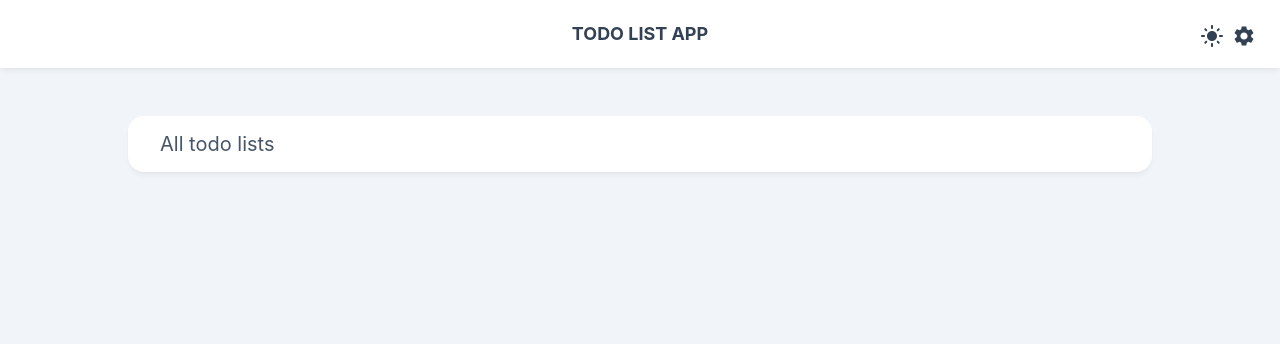
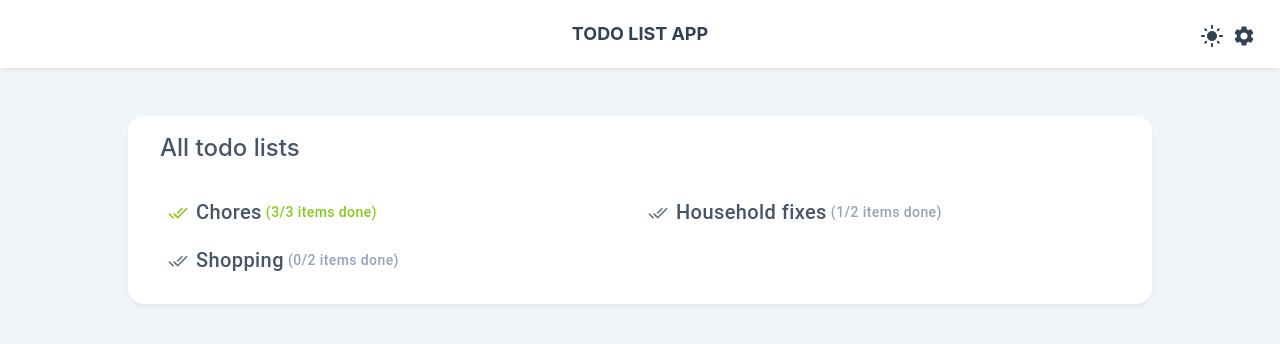
Before and after one commit to kutzborski-dev/todo-list, a React (Create React App) app: page / in a window 1280 px wide. Shown: the top 344 px of the page. Built offline with nearby package versions, Linux system fonts and the light colour scheme.

Commit message:
(#2) Finish Index page (homepage) basic design

```diff
--- a/src/pages/Todos/TodoPage.tsx
+++ b/src/pages/Todos/TodoPage.tsx
@@ -4,7 +4,7 @@ import { useParams } from "react-router-dom";
 function TodoPage() {
     const { id: listId } = useParams();
 
-    if(!listId) return <h3 className="text-2xl leading-6">"Todo list not found"</h3>;
+    if(!listId) return <h3 className="text-2xl leading-6 text-center">"Todo list not found"</h3>;
 
     const todoDummyData = [{
         label: "Test",
--- a/src/pages/Todos/TodosPage.tsx
+++ b/src/pages/Todos/TodosPage.tsx
@@ -1,7 +1,68 @@
+import TodoListType from "./types/TodoListType";
+import TodoTab from "./components/TodoTab";
+
 function TodosPage() {
+    const todoLists: TodoListType[] = [
+        {
+            id: 1,
+            name: "Chores",
+            status: "complete",
+            data: [
+                {
+                    label: "Vacuum cleaning",
+                    status: "complete"
+                },
+                {
+                    label: "Mopping",
+                    status: "complete"
+                },
+                {
+                    label: "Cleaning bathroom",
+                    status: "complete"
+                }
+            ]
+        },
+        {
+            id: 2,
+            name: "Household fixes",
+            status: "onhold",
+            data: [
+                {
+                    label: "Door knob nail",
+                    status: "onhold"
+                },
+                {
+                    label: "Switch dead bulb",
+                    status: "complete"
+                }
+            ]
+        },
+        {
+            id: 3,
+            name: "Shopping",
+            status: "onhold",
+            data: [
+                {
+                    label: "Groceries",
+                    status: "onhold"
+                },
+                {
+                    label: "Clothes",
+                    status: "onhold"
+                }
+            ]
+        }
+    ];
+
     return (
         <main>
-            <h3 className="text-xl leading-6">All todo lists</h3>
+            <h1 className="mt-1 text-2xl leading-6 font-medium mb-8">All todo lists</h1>
+
+            <ul className="grid grid-cols-2">
+                {
+                    todoLists.map(list => <li className="mb-2"><TodoTab list={list} /></li>)
+                }
+            </ul>
         </main>
     )
 }
--- /dev/null
+++ b/src/pages/Todos/components/TodoTab.tsx
@@ -0,0 +1,25 @@
+import { DoneAll as DoneAllIcon } from "@mui/icons-material";
+import colors from 'tailwindcss/colors';
+import { Button } from "@mui/material";
+import TodoListType from "../types/TodoListType";
+import { useThemeContext } from "context/themeContext";
+
+function TodoTab({list}: {list: TodoListType}) {
+    const { theme } = useThemeContext();
+    const listItemsCompleteCount = list.data.filter(todo => todo.status === 'complete').length;
+
+    return (
+        <Button href={`/list/${list.id}`} style={{
+            color: theme === 'dark' ? colors.slate[300] : colors.slate[600],
+            textTransform: 'inherit'
+        }}>
+            <div className="mr-2">
+                <DoneAllIcon fontSize="small" className={list.status === 'complete' ? 'text-lime-500 dark:text-green-400' : 'text-slate-500'} />
+            </div>
+            <h1 className="text-xl leading-7">{list.name}</h1>
+            <span className={`ml-1 ${list.status === 'complete' ? 'text-lime-500 dark:text-green-400' : 'text-slate-400 dark:text-slate-500'}`}>({listItemsCompleteCount}/{list.data.length} items done)</span>
+        </Button>
+    )
+}
+
+export default TodoTab;
```
